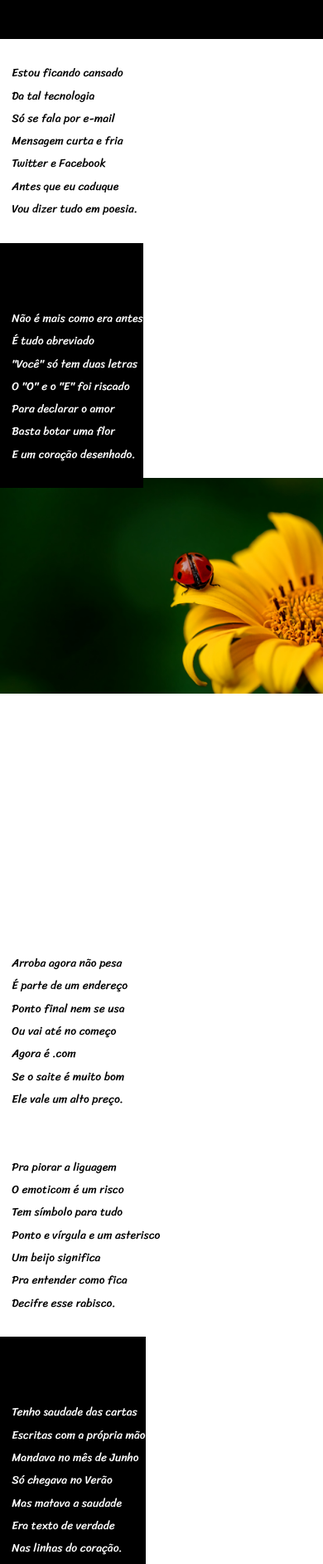
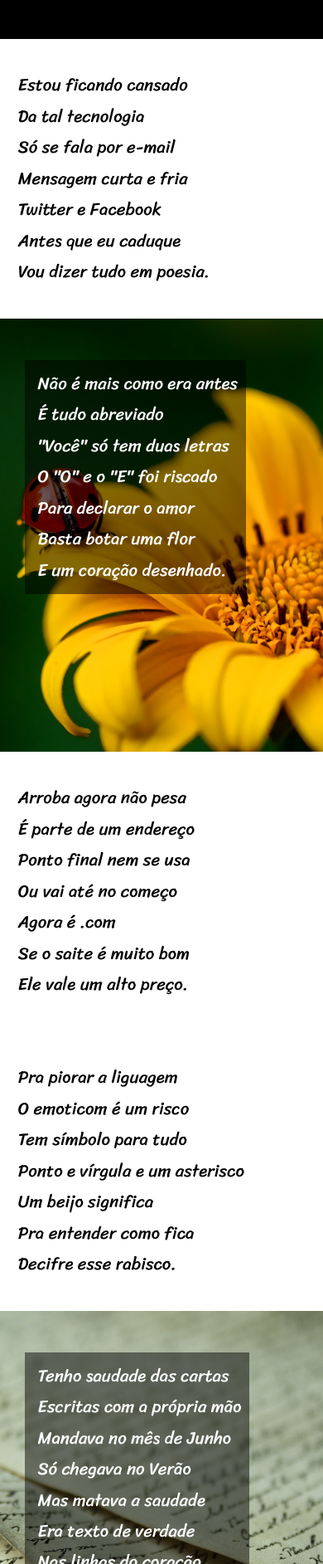
Before and after one commit to SidProjeto/projeto-cordel, a plain HTML site: page index.html in a window 390 px wide. Shown: the part 115-2000 px from the top of the page at 83% size. Drawn offline with Linux system fonts and the light colour scheme.

Commit message:
update styles

```diff
--- a/estilos/style.css
+++ b/estilos/style.css
@@ -8,8 +8,10 @@
     --font-03: "Verdana";
 }
 body {
+    padding: 0;
     margin: 0;
     background-color: white;
+    font-family: var(--font-03);
 }
 header {
     background-color: black;
@@ -37,22 +39,43 @@ header a {
 main p {
     margin: 0;
     white-space: pre-wrap;
-    font-size: 3.5vw;
+    font-size: clamp(1.3rem, 3.5vw, 2.4rem);
     font-family: var(--font-02), sans-serif;
-    line-height: 2em;
+    line-height: 1.8em;
 }
 .fundo {
+    padding: 10px;
+    max-height: 350px;
     display: inline-block;
-    background-color: black;
-    padding-top: 50px;
+    background-color: rgba(0, 0, 0, 0.486);
    color: white;
 }
 #flor {
-    position: relative;
-    height: 98vh;
+    min-height: 50vh;
     background-image: url("../imagens/background001.jpg");
     background-repeat: no-repeat;
-    background-position: center center;
-    background-size: 100%;
+    background-position: right center;
+    background-size: cover;
+    background-attachment: fixed;
+    padding-top: 50px;
+    padding-bottom: 50px;
+    padding-left: 30px;
+}
+#livro {
+    min-height: 50vh;
+    background-image: url("../imagens/background002.jpg");
+    background-repeat: no-repeat;
+    background-position: top center;
+    background-size: cover;
+    background-attachment: fixed;
+    padding-top: 50px;
+    padding-bottom: 50px;
+    padding-left: 30px;
+}
+footer {
 
+    font-size: 12px;
+    color: white;
+    background-color: black;
+    text-align: center;
 }
--- a/index.html
+++ b/index.html
@@ -24,15 +24,13 @@
     Vou dizer tudo em poesia.
                 </p>
                 <section  id="flor">
-                <p class="fundo">
-    Não é mais como era antes
+                <p class="fundo"> Não é mais como era antes
  É tudo abreviado
  "Você" só tem duas letras
  O "O" e o "E" foi riscado
  Para declarar o amor
  Basta botar uma flor
-    E um coração desenhado.
-                </p>
+ E um coração desenhado.</p>
                 </section>
                 <p>
     Arroba agora não pesa
@@ -52,16 +50,14 @@
     Pra entender como fica
     Decifre esse rabisco.
                 </p>
-                <section class="fundo" id="livro">
-                <p>
-    Tenho saudade das cartas
+                <section id="livro">
+                <p class="fundo" > Tenho saudade das cartas
  Escritas com a própria mão
  Mandava no mês de Junho
  Só chegava no Verão
  Mas matava a saudade
  Era texto de verdade
-    Nas linhas do coração.
-                </p>
+ Nas linhas do coração.</p>
                 </section>
                 <p>
     Agora, escrevo e envio
```
Lines whose indentation alone changed are shown as unchanged.
